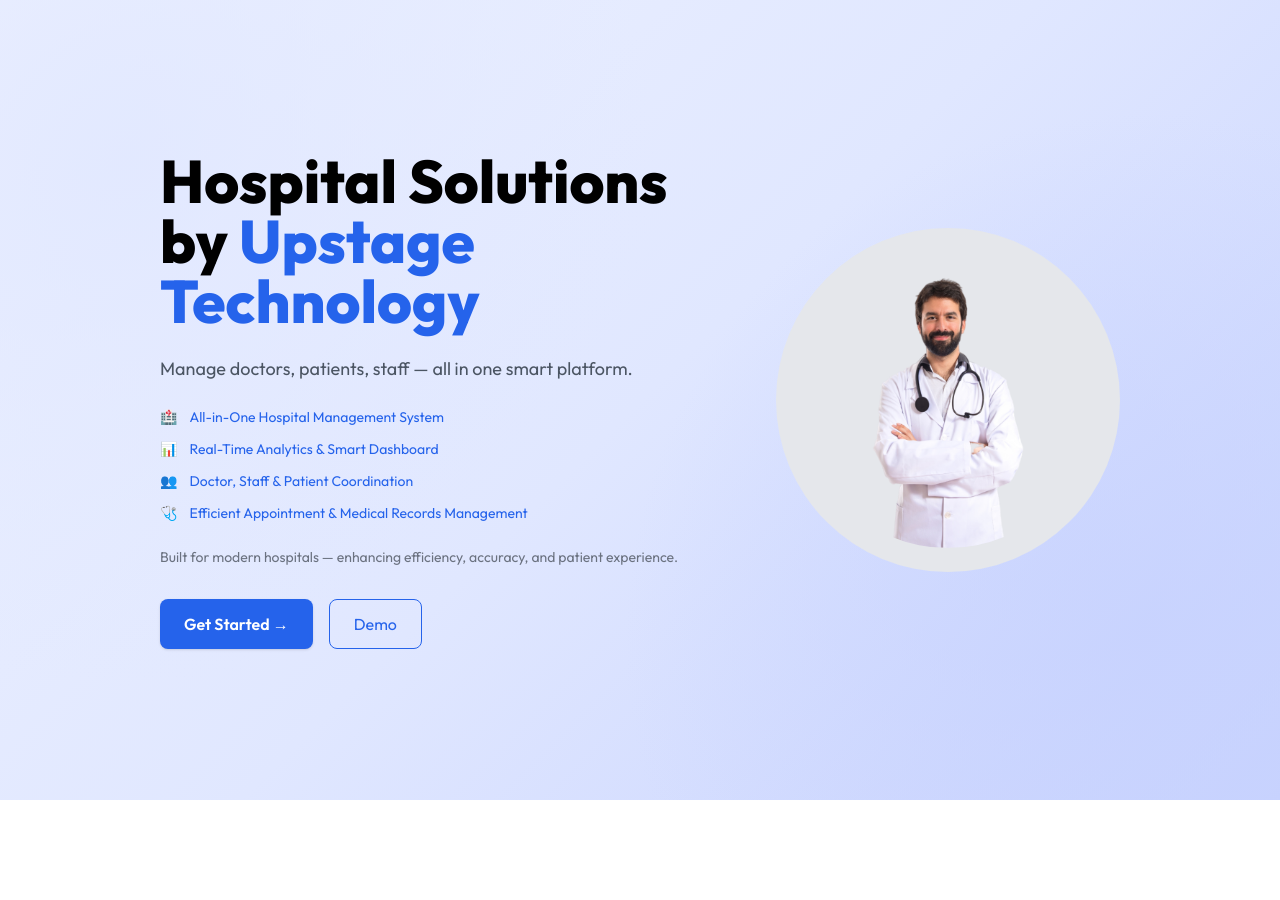
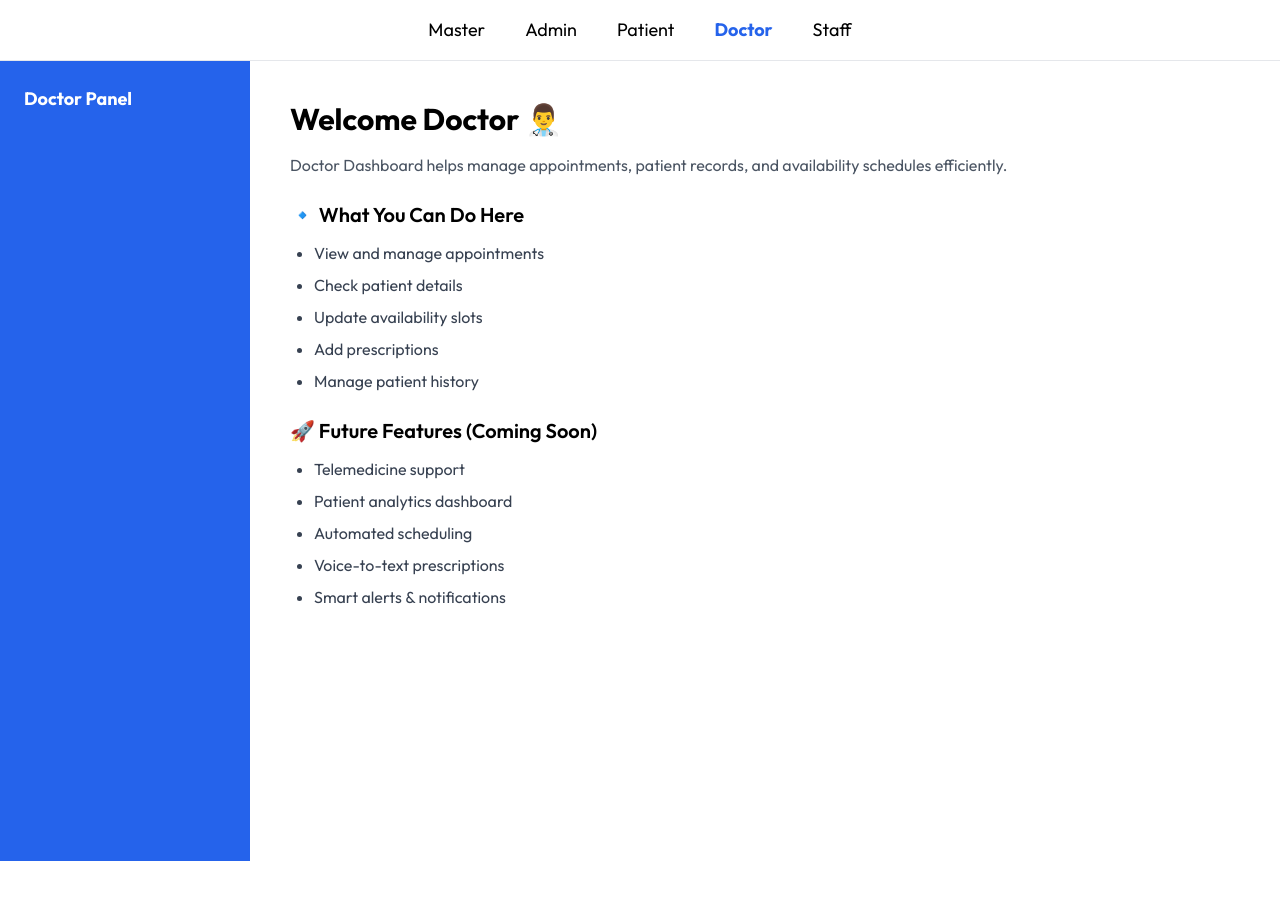
Before and after one commit to UpstageTechnologies/Hospital, a React (Vite) app in the folder my-react-app/: page /demo-doctor-dashboard in a window 1280 px wide. Before the commit this address led to /. Shown: the top 900 px of the page. Before the commit the page ends 800 px from the top, so only its background shows below. Built offline with nearby package versions, Linux system fonts and the light colour scheme; no server answers; the database is empty.

Commit message:
connection3

```diff
--- a/my-react-app/src/App.jsx
+++ b/my-react-app/src/App.jsx
@@ -3,9 +3,13 @@
 
 import HospitalIntro from "./pages/HospitalIntro";
 import DemoHome from "./pages/DemoHome";
-import DemoDoctors from "./pages/DemoDoctors.jsx";
+import DemoDoctors from "./pages/DemoDoctors";
 import DemoDoctorDetails from "./pages/DemoDoctorDetails";
 import Dashboard from "./pages/Dashboard"
+import DashboardNavbar from "./components/DashboardNavbar";
+import MasterDashboard from "./pages/MasterDashboard"
+import DemoPatientdashboard from "./pages/DemoPatientdashboard";
+import DemoDoctordashboard from "./pages/DemoDoctordashboard";
 import Upstage from "./pages/Upstage.jsx";
 import UpstageDoctors from "./pages/UpstageDoctors";
 import UpstageNavbar from "./components/UpstageNavbar";
@@ -36,7 +40,6 @@
   const location = useLocation();
   const hideLayout = [
     "/",
-
     "/upstage",
     "/select-hospital",
     "/master-login",
@@ -44,19 +47,25 @@
     "/doctor-login",
     "/patient-login",
     "/staff-login",
-     "/dashboard"
+    "/dashboard"
   ].includes(location.pathname);
   return (
     <div className="w-full">
 
 
-      {!hideLayout && (
-        location.pathname.startsWith("/demo")
-          ? null   // 👈 demo pages la App navbar remove
-          : location.pathname.startsWith("/upstage")
-            ? <UpstageNavbar />
-            : <Navbar />
-      )}
+    {!hideLayout && (
+  location.pathname.startsWith("/upstage")
+    ? <UpstageNavbar />
+    : (
+        location.pathname === "/master-dashboard" ||
+        location.pathname === "/demo-patient-dashboard" ||
+        location.pathname === "/demo-doctor-dashboard"
+      )
+      ? <DashboardNavbar />   // 🔥 FIRST PRIORITY
+      : location.pathname.startsWith("/demo")
+        ? null
+        : <Navbar />
+)}
 
       <Routes>
         <Route path="/" element={<HospitalIntro />} />
@@ -64,6 +73,9 @@
         <Route path="/demodoctors" element={<DemoDoctors />} />
         <Route path="/demodoctor/:id" element={<DemoDoctorDetails />} />
         <Route path="/dashboard" element={<Dashboard />} />
+        <Route path="/master-dashboard" element={<MasterDashboard />} />
+        <Route path="/demo-patient-dashboard" element={<DemoPatientdashboard />} />
+        <Route path="/demo-doctor-dashboard" element={<DemoDoctordashboard />} />
         <Route path="/upstage" element={<Upstage />} />
         <Route path="/upstage-doctors" element={<UpstageDoctors />} />
         <Route path="/upstage-doctors/:city" element={<UpstageDoctors />} />
--- a/my-react-app/src/components/DashboardNavbar.jsx
+++ b/my-react-app/src/components/DashboardNavbar.jsx
@@ -1,24 +1,28 @@
+import { useNavigate, useLocation } from "react-router-dom";
+
 const DashboardNavbar = () => {
+
+    const navigate = useNavigate();
+    const location = useLocation();
+
+    const active = (path) =>
+        location.pathname === path ? "text-blue-600 font-bold" : "";
+
     return (
-        <div className="flex items-center justify-between px-10 py-4 border-b">
+        <div className="w-full border-b p-4 flex justify-center gap-10 text-lg">
 
-            {/* LEFT */}
-            <h1 className="text-xl font-bold">Dashboard</h1>
+            <button className={active("/master-dashboard")} onClick={() => navigate("/master-dashboard")}>Master</button>
 
-            {/* CENTER */}
-            <div className="flex gap-8 mx-auto">
-                <button>Master</button>
-                <button>Admin</button>
-                <button>Doctor</button>
-                <button>Patient</button>
-                <button>Staff</button>
-            </div>
+            <button className={active("/admin-login")} onClick={() => navigate("/admin-login")}>Admin</button>
 
-            {/* RIGHT (empty for balance) */}
-            <div className="w-[100px]"></div>
+            <button className={active("/demo-patient-dashboard")} onClick={() => navigate("/demo-patient-dashboard")}>Patient</button>
+
+            <button className={active("/demo-doctor-dashboard")} onClick={() => navigate("/demo-doctor-dashboard")}>Doctor</button>
+
+            <button className={active("/staff-login")} onClick={() => navigate("/staff-login")}>Staff</button>
 
         </div>
-    )
-}
+    );
+};
 
-export default DashboardNavbar
+export default DashboardNavbar;
--- /dev/null
+++ b/my-react-app/src/pages/DemoDoctordashboard.jsx
@@ -0,0 +1,44 @@
+const DemoDoctordashboard = () => {
+  return (
+
+    <div className="flex">
+
+         <div className="w-[250px] bg-blue-600 text-white min-h-screen p-6">
+                <h2 className="text-lg font-bold">Doctor Panel</h2>
+            </div>
+    <div className="flex-1 p-10">
+
+      <h1 className="text-3xl font-bold mb-4">
+        Welcome Doctor 👨‍⚕️
+      </h1>
+
+      <p className="text-gray-600 mb-6">
+        Doctor Dashboard helps manage appointments, patient records, and availability schedules efficiently.
+      </p>
+
+      <h2 className="text-xl font-semibold mb-3">🔹 What You Can Do Here</h2>
+
+      <ul className="list-disc ml-6 text-gray-700 space-y-2 mb-6">
+        <li>View and manage appointments</li>
+        <li>Check patient details</li>
+        <li>Update availability slots</li>
+        <li>Add prescriptions</li>
+        <li>Manage patient history</li>
+      </ul>
+
+      <h2 className="text-xl font-semibold mb-3">🚀 Future Features (Coming Soon)</h2>
+
+      <ul className="list-disc ml-6 text-gray-700 space-y-2">
+        <li>Telemedicine support</li>
+        <li>Patient analytics dashboard</li>
+        <li>Automated scheduling</li>
+        <li>Voice-to-text prescriptions</li>
+        <li>Smart alerts & notifications</li>
+      </ul>
+
+    </div>
+    </div>
+  );
+};
+
+export default DemoDoctordashboard;
--- /dev/null
+++ b/my-react-app/src/pages/DemoPatientdashboard.jsx
@@ -0,0 +1,37 @@
+const DemoPatientdashboard = () => {
+  return (
+    <div className="p-10">
+
+      <h1 className="text-3xl font-bold mb-4">
+        Welcome Patient 👋
+      </h1>
+
+      <p className="text-gray-600 mb-6">
+        Patient Dashboard allows users to manage appointments, view medical history, and stay connected with doctors.
+      </p>
+
+      <h2 className="text-xl font-semibold mb-3">🔹 What You Can Do Here</h2>
+
+      <ul className="list-disc ml-6 text-gray-700 space-y-2 mb-6">
+        <li>Book and manage appointments</li>
+        <li>View doctor availability</li>
+        <li>Access medical records</li>
+        <li>Track appointment history</li>
+        <li>Update personal profile</li>
+      </ul>
+
+      <h2 className="text-xl font-semibold mb-3">🚀 Future Features (Coming Soon)</h2>
+
+      <ul className="list-disc ml-6 text-gray-700 space-y-2">
+        <li>Online consultation (video call)</li>
+        <li>Prescription downloads</li>
+        <li>Health reports tracking</li>
+        <li>AI health suggestions</li>
+        <li>Reminder notifications</li>
+      </ul>
+
+    </div>
+  );
+};
+
+export default DemoPatientdashboard;
--- /dev/null
+++ b/my-react-app/src/pages/MasterDashboard.jsx
@@ -0,0 +1,52 @@
+const MasterDashboard = () => {
+    return (
+        <div className="flex">
+
+            {/* LEFT SIDEBAR */}
+            <div className="w-[250px] bg-blue-600 text-white min-h-screen p-6">
+                <h2 className="text-lg font-bold">Master Panel</h2>
+            </div>
+
+            {/* RIGHT CONTENT */}
+            <div className="flex-1 p-10">
+
+                <h1 className="text-3xl font-bold mb-6">
+                    Welcome Master Admin 👋
+                </h1>
+
+                <p className="mb-4 text-gray-700">
+                    Master Dashboard is the highest level control panel of the hospital system.
+                    Here, the master admin can manage the entire platform including doctors,
+                    staff, patients, and system settings.
+                </p>
+
+                <h2 className="text-xl font-semibold mt-6 mb-3">
+                    🔹 What You Can Do Here
+                </h2>
+
+                <ul className="list-disc ml-6 text-gray-700 space-y-2">
+                    <li>Create and manage Admin accounts</li>
+                    <li>Monitor all doctors and their availability</li>
+                    <li>Manage patients and appointments</li>
+                    <li>Control subscriptions and hospital plans</li>
+                    <li>Access full system analytics</li>
+                </ul>
+
+                <h2 className="text-xl font-semibold mt-8 mb-3">
+                    🚀 Future Features (Coming Soon)
+                </h2>
+
+                <ul className="list-disc ml-6 text-gray-700 space-y-2">
+                    <li>Real-time dashboard with charts & reports</li>
+                    <li>Doctor performance analytics</li>
+                    <li>Automated appointment management</li>
+                    <li>Role-based access control system</li>
+                    <li>Notifications & alerts system</li>
+                </ul>
+
+            </div>
+        </div>
+    )
+}
+
+export default MasterDashboard
```
